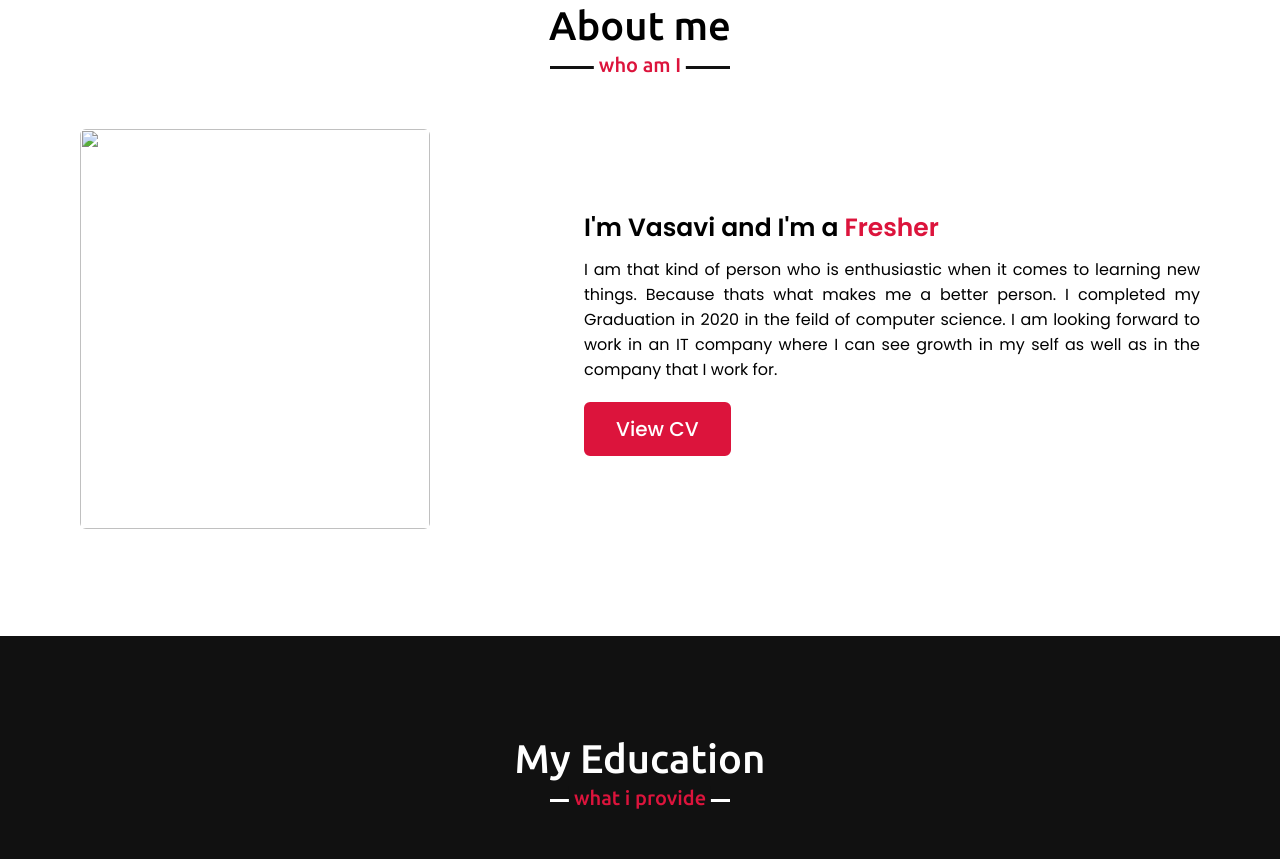
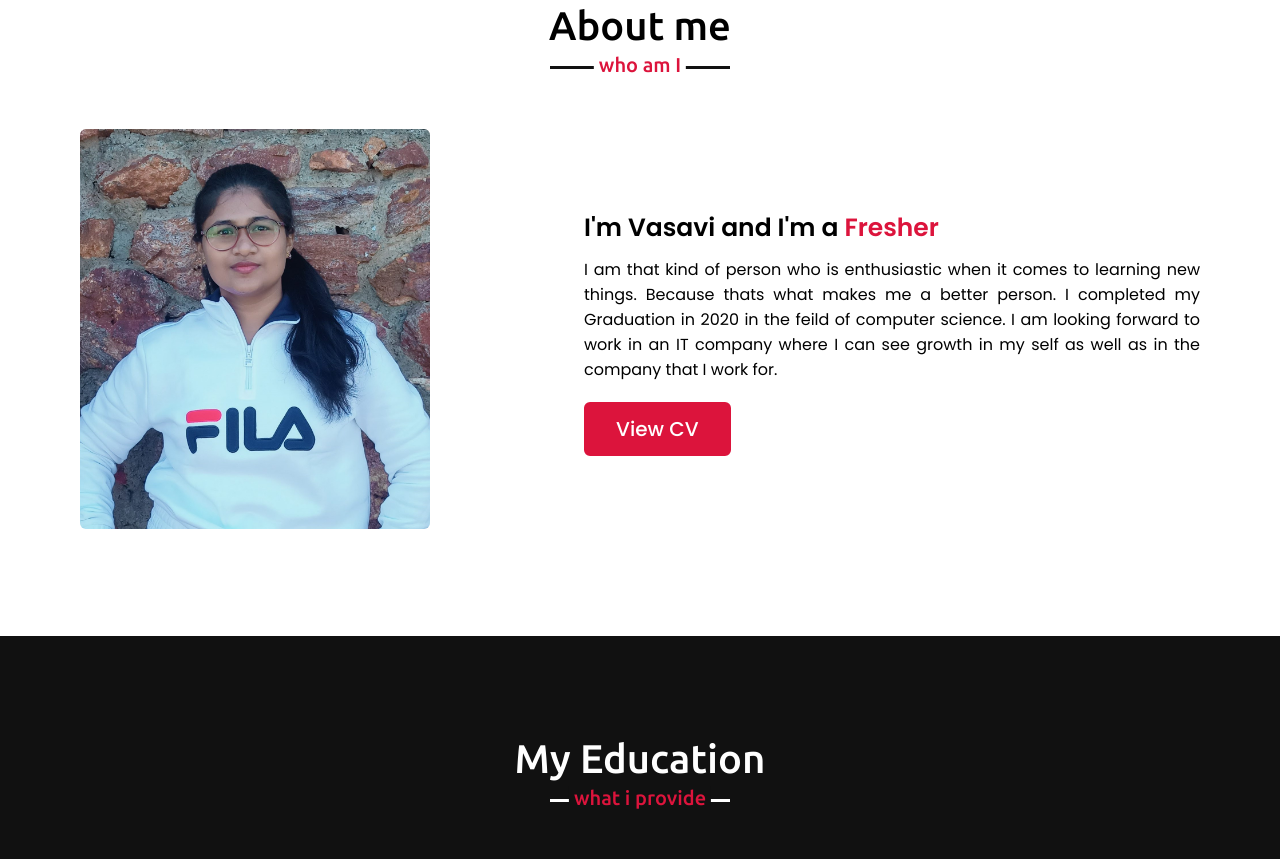
Before and after one commit to Vasavigopika/personal-portfolio, a plain HTML site: page index.html in a window 1280 px wide. Shown: the part 897-1756 px from the top of the page. Drawn offline with nearby package versions, Linux system fonts and the light colour scheme; files whose address does not match are found by name.

Commit message:
Update index.html

```diff
--- a/index.html
+++ b/index.html
@@ -49,7 +49,7 @@
             <h2 class="title">About me</h2>
             <div class="about-content">
                 <div class="column left">
-                    <img src="img/11.jpg" alt="">
+                    <img src="https://github.com/Vasavigopika/personal-portfolio/blob/main/11.jpg?raw=true" alt="">
                 </div>
                 <div class="column right">
                     <div class="text">I'm Vasavi and I'm a <span >Fresher</span></div>
```
